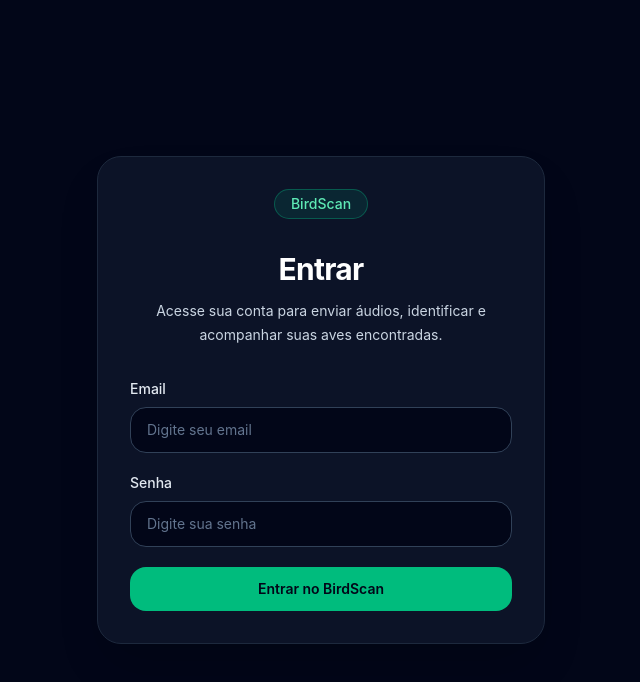
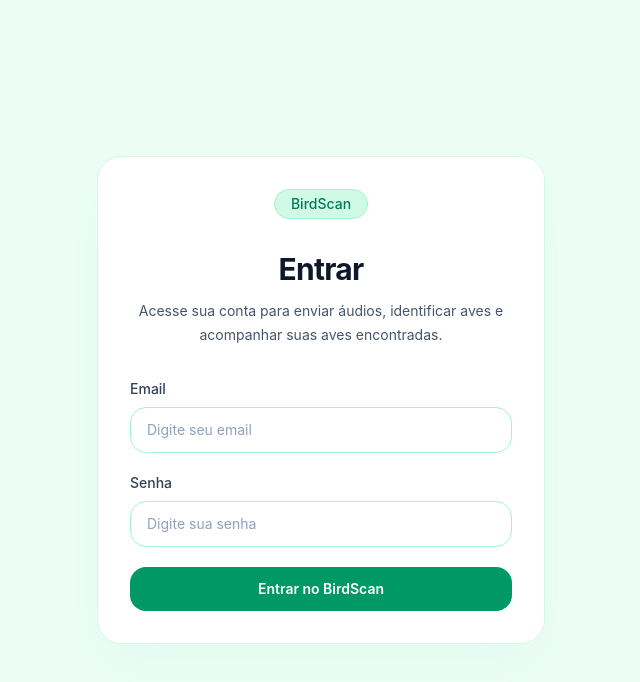
Before and after one commit to brandao-m/birdscan, a React app in the folder frontend/: page / in a window 1280 px wide. Shown: the top 682 px of the page, without its empty margins (319-959 px from the left). Built offline with nearby package versions, Linux system fonts and the light colour scheme; the HTML template or start-up script is replaced by a standard one.

Commit message:
frontend: atualiza identidade visual com tema verde claro

```diff
--- a/frontend/src/App.jsx
+++ b/frontend/src/App.jsx
@@ -81,20 +81,20 @@
 
   if (!token) {
     return (
-      <main className="min-h-screen bg-slate-950 text-white">
+      <main className="min-h-screen bg-emerald-50 text-slate-900">
         <section className="mx-auto flex min-h-screen max-w-6xl flex-col items-center justify-center px-6 py-12">
-          <div className="w-full max-w-md rounded-3xl border border-slate-800 bg-slate-900/80 p-8 shadow-2xl shadow-black/20">
+          <div className="w-full max-w-md rounded-3xl border border-emerald-100 bg-white p-8 shadow-2xl shadow-emerald-100/40">
             <div className="text-center">
-              <span className="mb-4 inline-block rounded-full border border-emerald-400/30 bg-emerald-400/10 px-4 py-1 text-sm font-medium text-emerald-300">
+              <span className="mb-4 inline-block rounded-full border border-emerald-200 bg-emerald-100 px-4 py-1 text-sm font-medium text-emerald-700">
                 BirdScan
               </span>
 
-              <h1 className="mt-4 text-3xl font-bold tracking-tight">
+              <h1 className="mt-4 text-3xl font-bold tracking-tight text-slate-900">
                 Entrar
               </h1>
 
-              <p className="mt-3 text-sm leading-6 text-slate-300">
-                Acesse sua conta para enviar áudios, identificar e acompanhar
+              <p className="mt-3 text-sm leading-6 text-slate-600">
+                Acesse sua conta para enviar áudios, identificar aves e acompanhar
                 suas aves encontradas.
               </p>
             </div>
@@ -102,7 +102,7 @@
             <form className="mt-8 space-y-5" onSubmit={handleLogin}>
               <div>
                 <label
-                  className="mb-2 block text-sm font-medium text-slate-200"
+                  className="mb-2 block text-sm font-medium text-slate-700"
                   htmlFor="email"
                 >
                   Email
@@ -114,14 +114,14 @@
                   placeholder="Digite seu email"
                   value={email}
                   onChange={(event) => setEmail(event.target.value)}
-                  className="w-full rounded-2xl border border-slate-700 bg-slate-950 px-4 py-3 text-sm text-white outline-none transition placeholder:text-slate-500 focus:border-emerald-400"
+                  className="w-full rounded-2xl border border-emerald-200 bg-white px-4 py-3 text-sm text-slate-900 outline-none transition placeholder:text-slate-400 focus:border-emerald-500"
                   required
                 />
               </div>
 
               <div>
                 <label
-                  className="mb-2 block text-sm font-medium text-slate-200"
+                  className="mb-2 block text-sm font-medium text-slate-700"
                   htmlFor="password"
                 >
                   Senha
@@ -133,7 +133,7 @@
                   placeholder="Digite sua senha"
                   value={password}
                   onChange={(event) => setPassword(event.target.value)}
-                  className="w-full rounded-2xl border border-slate-700 bg-slate-950 px-4 py-3 text-sm text-white outline-none transition placeholder:text-slate-500 focus:border-emerald-400"
+                  className="w-full rounded-2xl border border-emerald-200 bg-white px-4 py-3 text-sm text-slate-900 outline-none transition placeholder:text-slate-400 focus:border-emerald-500"
                   required
                 />
               </div>
@@ -141,20 +141,20 @@
               <button
                 type="submit"
                 disabled={isLoading}
-                className="w-full rounded-2xl bg-emerald-500 px-6 py-3 text-sm font-semibold text-slate-950 transition hover:bg-emerald-400 disabled:cursor-not-allowed disabled:opacity-60"
+                className="w-full rounded-2xl bg-emerald-600 px-6 py-3 text-sm font-semibold text-white transition hover:bg-emerald-500 disabled:cursor-not-allowed disabled:opacity-60"
               >
                 {isLoading ? 'Entrando...' : 'Entrar no BirdScan'}
               </button>
             </form>
 
             {message && (
-              <div className="mt-5 rounded-2xl border border-emerald-400/30 bg-emerald-400/10 px-4 py-3 text-sm text-emerald-300">
+              <div className="mt-5 rounded-2xl border border-emerald-200 bg-emerald-100 px-4 py-3 text-sm text-emerald-700">
                 {message}
               </div>
             )}
 
             {error && (
-              <div className="mt-5 rounded-2xl border border-red-400/30 bg-red-400/10 px-4 py-3 text-sm text-red-300">
+              <div className="mt-5 rounded-2xl border border-red-200 bg-red-100 px-4 py-3 text-sm text-red-700">
                 {error}
               </div>
             )}
@@ -165,50 +165,50 @@
   }
 
   return (
-    <main className="min-h-screen bg-slate-950 text-white">
+    <main className="min-h-screen bg-emerald-50 text-slate-900">
       <section className="mx-auto flex min-h-screen max-w-6xl flex-col px-6 py-12">
-        <header className="flex flex-col gap-4 border-b border-slate-800 pb-6 sm:flex-row sm:items-center sm:justify-between">
+        <header className="flex flex-col gap-4 border-b border-emerald-100 pb-6 sm:flex-row sm:items-center sm:justify-between">
           <div>
-            <span className="inline-block rounded-full border border-emerald-400/30 bg-emerald-400/10 px-4 py-1 text-sm font-medium text-emerald-300">
+            <span className="inline-block rounded-full border border-emerald-200 bg-emerald-100 px-4 py-1 text-sm font-medium text-emerald-700">
               BirdScan
             </span>
 
-            <h1 className="mt-4 text-3xl font-bold tracking-tight">
+            <h1 className="mt-4 text-3xl font-bold tracking-tight text-slate-900">
               Olá, {currentUser?.name}
             </h1>
 
-            <p className="mt-2 text-sm text-slate-300">
+            <p className="mt-2 text-sm text-slate-600">
               Envie um áudio para identificar uma ave e acompanhe suas aves encontradas.
             </p>
           </div>
 
           <button
             onClick={handleLogout}
-            className="rounded-2xl border border-slate-700 px-5 py-3 text-sm font-semibold text-white transition hover:bg-slate-800"
+            className="rounded-2xl border border-emerald-200 bg-white px-5 py-3 text-sm font-semibold text-slate-700 transition hover:bg-emerald-100"
           >
             Sair
           </button>
         </header>
 
         <div className="mt-10 grid gap-6 lg:grid-cols-2">
-          <div className="rounded-3xl border border-slate-800 bg-slate-900/80 p-6 shadow-xl shadow-black/20">
-            <h2 className="text-xl font-semibold">Enviar áudio</h2>
-            <p className="mt-3 text-sm leading-6 text-slate-300">
+          <div className="rounded-3xl border border-emerald-100 bg-white p-6 shadow-xl shadow-emerald-100/40">
+            <h2 className="text-xl font-semibold text-slate-900">Enviar áudio</h2>
+            <p className="mt-3 text-sm leading-6 text-slate-600">
               Faça o upload do canto da ave para receber a identificação mais provável.
             </p>
 
-            <button className="mt-6 rounded-2xl bg-emerald-500 px-6 py-3 text-sm font-semibold text-slate-950 transition hover:bg-emerald-400">
+            <button className="mt-6 rounded-2xl bg-emerald-600 px-6 py-3 text-sm font-semibold text-white transition hover:bg-emerald-500">
               Escolher áudio
             </button>
           </div>
 
-          <div className="rounded-3xl border border-slate-800 bg-slate-900/80 p-6 shadow-xl shadow-black/20">
-            <h2 className="text-xl font-semibold">Aves encontradas</h2>
-            <p className="mt-3 text-sm leading-6 text-slate-300">
+          <div className="rounded-3xl border border-emerald-100 bg-white p-6 shadow-xl shadow-emerald-100/40">
+            <h2 className="text-xl font-semibold text-slate-900">Aves encontradas</h2>
+            <p className="mt-3 text-sm leading-6 text-slate-600">
               Veja o histórico das aves que você já encontrou no BirdScan.
             </p>
 
-            <button className="mt-6 rounded-2xl border border-slate-700 px-6 py-3 text-sm font-semibold text-white transition hover:bg-slate-800">
+            <button className="mt-6 rounded-2xl border border-emerald-200 bg-white px-6 py-3 text-sm font-semibold text-slate-700 transition hover:bg-emerald-100">
               Ver coleção
             </button>
           </div>
--- a/frontend/src/index.css
+++ b/frontend/src/index.css
@@ -2,8 +2,8 @@
 
 :root {
   font-family: Inter, system-ui, sans-serif;
-  color: #f8fafc;
-  background-color: #020617;
+  color: #0f172a;
+  background-color: #ecfdf5;
 }
 
 body {
```
